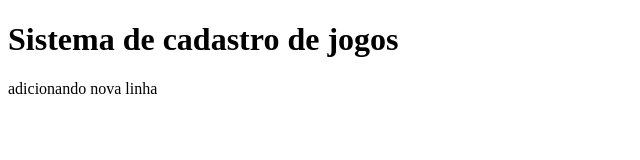
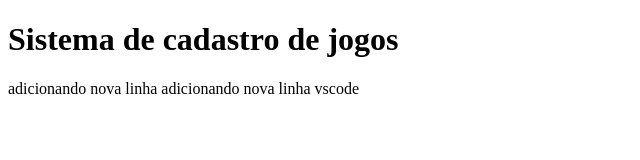
Before and after one commit to gustDs/sistema-de-cadastro, a plain HTML site: page index.html in a window 1280 px wide. Shown: the whole page, without its empty margins (0-640 px from the left). Drawn offline with Linux system fonts and the light colour scheme.

Commit message:
Adicionando nova linha teste

```diff
--- a/index.html
+++ b/index.html
@@ -10,5 +10,6 @@
     <h1>Sistema de cadastro de jogos</h1>
     <a>adicionando nova linha</a>
     <script src="app.js"></script>
+    <a>adicionando nova linha vscode</a>
 </body>
 </html>
```
